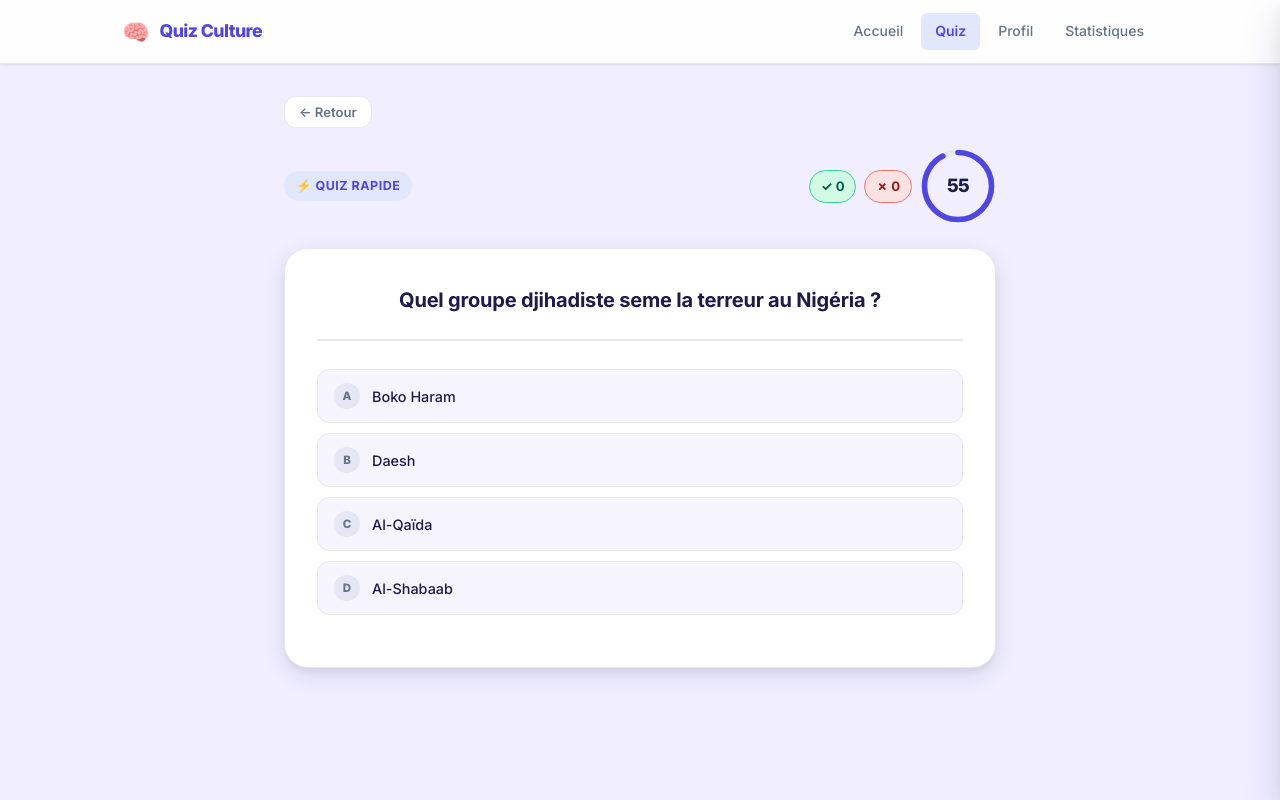
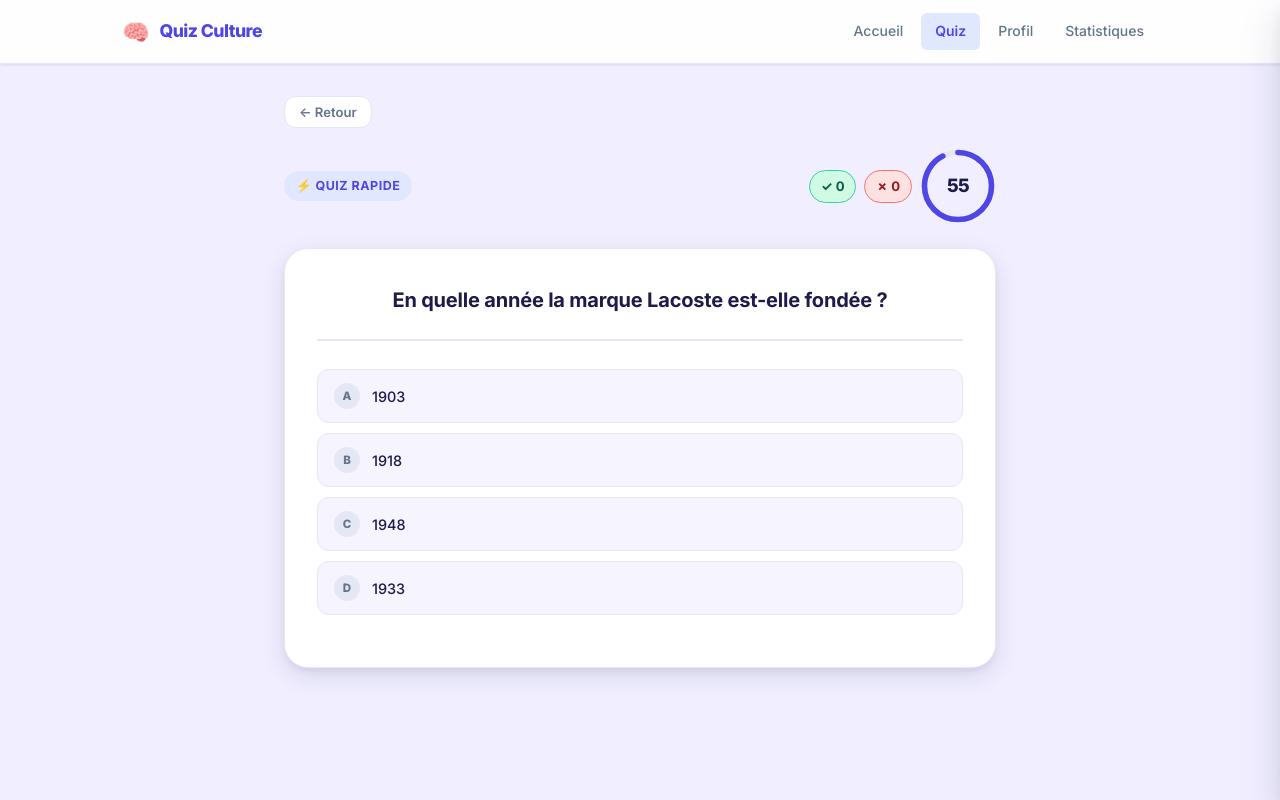
Before and after one commit to Eric100210/Culture-Quiz, a Next.js app: page /quiz/rapid in a window 1280 px wide. Built offline with nearby package versions, Linux system fonts and the light colour scheme.

Commit message:
correct bugs of questions

```diff
--- a/src/app/quiz/endurance/QuizEnduranceClient.tsx
+++ b/src/app/quiz/endurance/QuizEnduranceClient.tsx
@@ -54,7 +54,7 @@
         "Content-Type": "application/json",
         Authorization: `Bearer ${token}`,
       },
-      body: JSON.stringify({ goodAnswers: deltaGood, badAnswers: deltaBad }),
+      body: JSON.stringify({ mode: 'endurance', score, goodAnswers: deltaGood, badAnswers: deltaBad }),
     })
       .then(() => {
         prevScoreRef.current = score;
--- a/src/app/quiz/rapid/QuizRapidClient.tsx
+++ b/src/app/quiz/rapid/QuizRapidClient.tsx
@@ -22,6 +22,18 @@
   questions: Question[];
 }) {
   const router = useRouter();
+  const initialIndex = useRef(Math.floor(Math.random() * questions.length));
+  const [index, setIndex] = useState(initialIndex.current);
+  const [selectedAnswer, setSelectedAnswer] = useState<string | null>(null);
+  const [shuffledAnswers, setShuffledAnswers] = useState<string[]>(() =>
+    shuffleAnswers(initialIndex.current)
+  );
+  const [score, setScore] = useState(0);
+  const [timeLeft, setTimeLeft] = useState(TOTAL_TIME);
+  const [isFinished, setIsFinished] = useState(false);
+  const [wrongCount, setWrongCount] = useState(0);
+  const prevScoreRef = useRef<number>(0);
+  const prevWrongRef = useRef<number>(0);
 
   if (!questions || questions.length === 0) {
     return (
@@ -31,22 +43,6 @@
       </div>
     );
   }
-
-  const [index, setIndex] = useState(() =>
-    Math.floor(Math.random() * questions.length)
-  );
-  const [selectedAnswer, setSelectedAnswer] = useState<string | null>(null);
-  const [shuffledAnswers, setShuffledAnswers] = useState<string[]>([]);
-  const [score, setScore] = useState(0);
-  const [timeLeft, setTimeLeft] = useState(TOTAL_TIME);
-  const [isFinished, setIsFinished] = useState(false);
-  const [wrongCount, setWrongCount] = useState(0);
-  const prevScoreRef = useRef<number>(0);
-  const prevWrongRef = useRef<number>(0);
-
-  useEffect(() => {
-    setShuffledAnswers(shuffleAnswers(index));
-  }, [index]);
 
   useEffect(() => {
     if (isFinished) return;
@@ -68,7 +64,7 @@
         "Content-Type": "application/json",
         Authorization: `Bearer ${token}`,
       },
-      body: JSON.stringify({ goodAnswers: deltaGood, badAnswers: deltaBad }),
+      body: JSON.stringify({ mode: 'quick', score, goodAnswers: deltaGood, badAnswers: deltaBad }),
     })
       .then(() => {
         prevScoreRef.current = score;
@@ -97,6 +93,7 @@
     setTimeout(() => {
       const next = Math.floor(Math.random() * questions.length);
       setIndex(next);
+      setShuffledAnswers(shuffleAnswers(next));
       setSelectedAnswer(null);
     }, 500);
   };
```
Also changed, not shown: src/app/quiz/normal/qa/QuizQAClient.tsx (+3 -4 lines).
